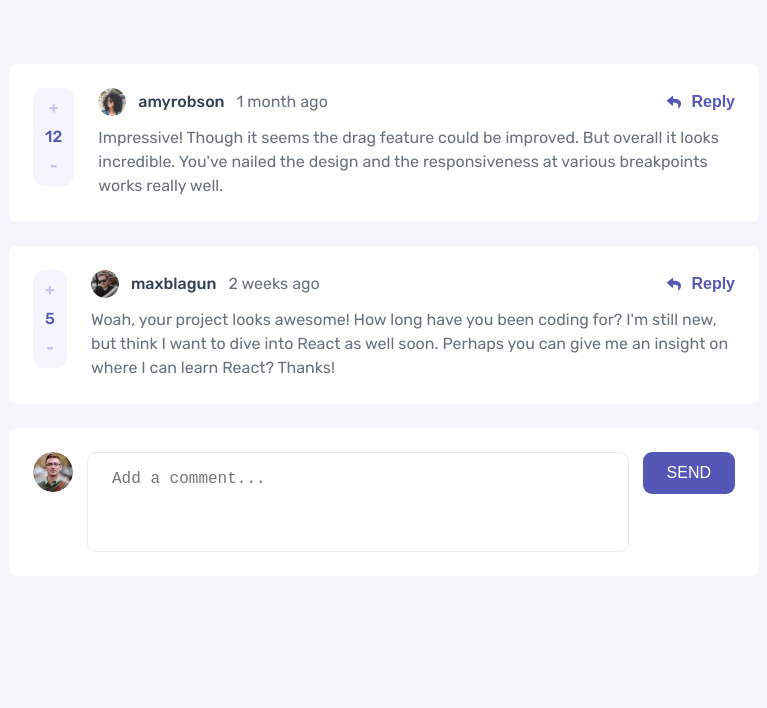
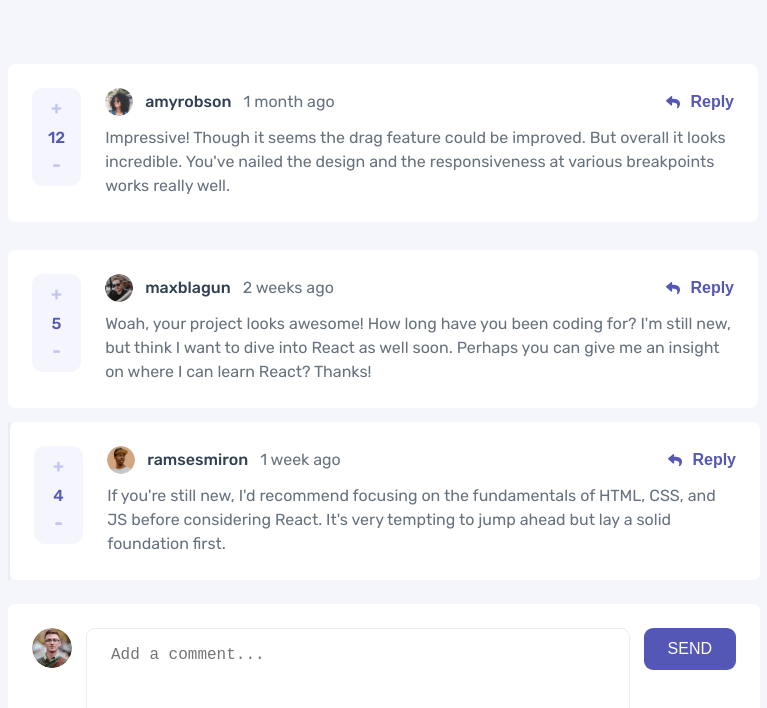
Before and after one commit to ameer005/interactive-comment-section, a React (Create React App) app: page / in a window 1280 px wide. Shown: the top 708 px of the page, without its empty margins (256-1023 px from the left). Built offline with nearby package versions, Linux system fonts and the light colour scheme.

Commit message:
added reply functionality

```diff
--- a/public/data.json
+++ b/public/data.json
@@ -42,24 +42,10 @@
           "replyingTo": "maxblagun",
           "user": {
             "image": {
-              "png": "./images/avatars/image-ramsesmiron.png",
-              "webp": "./images/avatars/image-ramsesmiron.webp"
+              "png": "./avatars/image-ramsesmiron.png",
+              "webp": "./avatars/image-ramsesmiron.webp"
             },
             "username": "ramsesmiron"
-          }
-        },
-        {
-          "id": 4,
-          "content": "I couldn't agree more with this. Everything moves so fast and it always seems like everyone knows the newest library/framework. But the fundamentals are what stay constant.",
-          "createdAt": "2 days ago",
-          "score": 2,
-          "replyingTo": "ramsesmiron",
-          "user": {
-            "image": {
-              "png": "./images/avatars/image-juliusomo.png",
-              "webp": "./images/avatars/image-juliusomo.webp"
-            },
-            "username": "juliusomo"
           }
         }
       ]
--- a/src/components/App.scss
+++ b/src/components/App.scss
@@ -30,6 +30,8 @@ ul {
 }
 
 .app {
+  // max-width: 75rem;
+
   padding: 6.4rem 0;
   display: flex;
   flex-direction: column;
--- a/src/components/addComment/AddComment.scss
+++ b/src/components/addComment/AddComment.scss
@@ -2,7 +2,6 @@
 
 .add-comment {
   background-color: $color-neutral-white;
-  max-width: 75rem;
   padding: 2.4rem;
   border-radius: 0.7rem;
 
--- a/src/components/commentList/CommentList.js
+++ b/src/components/commentList/CommentList.js
@@ -9,9 +9,9 @@ const CommentList = () => {
 
   if (data.status !== "success") return;
 
-  const renderList = data.comments.comments.map((comment) => (
-    <Comments key={comment.id} data={comment} />
-  ));
+  const renderList = data.comments.comments.map((comment) => {
+    return <Comments key={comment.id} data={comment} />;
+  });
 
   return <div className="comment-list">{renderList}</div>;
 };
--- a/src/components/commentList/CommentList.scss
+++ b/src/components/commentList/CommentList.scss
@@ -3,5 +3,5 @@
 .comment-list {
   display: flex;
   flex-direction: column;
-  gap: 2.4rem;
+  gap: 1.4rem;
 }
--- a/src/components/comments/Comments.js
+++ b/src/components/comments/Comments.js
@@ -1,4 +1,5 @@
 import React, { useState } from "react";
+import { useSelector } from "react-redux";
 import "./Comments.scss";
 import { useDispatch } from "react-redux";
 
@@ -7,12 +8,23 @@ import CommentTemp from "../resuabelComponents/commentTemp/CommentTemp";
 import {
   updateComment,
   deleteComment,
+  commentUpVote,
+  commentDownVote,
+  addReply,
 } from "../../features/comments/commentSlice";
 import DeleteModal from "../modal/DeleteModal";
+import Replies from "../../replies/Replies";
+import { getAllCommentData } from "../../features/comments/commentSlice";
+import { v4 as uuidv4 } from "uuid";
 
 const Comments = ({ data }) => {
+  const data2 = useSelector(getAllCommentData);
+  const currentUser2 = data2.comments.currentUser;
+
   const [edit, setEdit] = useState(false);
   const [editText, setEditText] = useState(data.content);
+  const [reply, setReply] = useState(false);
+  const [replyText, setReplyText] = useState(`@${data.user.username} `);
   const [modalShow, setModalShow] = useState(false);
 
   const dispatch = useDispatch();
@@ -46,7 +58,7 @@ const Comments = ({ data }) => {
   const btnEditOrReply = () => {
     if (!data.currentUser) {
       return (
-        <button className="btn btn--blue">
+        <button onClick={() => setReply(true)} className="btn btn--blue">
           <svg
             className="icon"
             width="14"
@@ -75,6 +87,15 @@ const Comments = ({ data }) => {
     );
   };
 
+  // UPVOTE AND DOWNVOTE
+  const upVote = () => {
+    dispatch(commentUpVote(data.id));
+  };
+
+  const downVote = () => {
+    dispatch(commentDownVote(data.id));
+  };
+
   // EDITING FUNCTIOANLITY
   const onSubmitEdit = (e) => {
     e.preventDefault();
@@ -98,6 +119,9 @@ const Comments = ({ data }) => {
           btnEditOrReply={btnEditOrReply}
           currentUser={currentUser}
           content={data.content}
+          upVote={upVote}
+          downVote={downVote}
+          className="comment--comment"
         />
       );
 
@@ -107,6 +131,9 @@ const Comments = ({ data }) => {
         btnDelte={btnDelte}
         btnEditOrReply={btnEditOrReply}
         currentUser={currentUser}
+        upVote={upVote}
+        downVote={downVote}
+        className="comment--comment"
         content={
           <InputField
             btnName="update"
@@ -126,9 +153,64 @@ const Comments = ({ data }) => {
     setModalShow(false);
   };
 
+  // REPLYING FUCTIONALITY
+  const onSubmitReply = (e) => {
+    e.preventDefault();
+
+    const userObject = {
+      id: uuidv4(),
+      content: replyText,
+      createdAt: "5 min ago",
+      score: 0,
+      currentUser: true,
+      replyingTo: data.user.username,
+      replyingToId: data.id,
+      user: {
+        image: {
+          png: currentUser2.image.png,
+          webp: currentUser2.image.webp,
+        },
+        username: currentUser2.username,
+      },
+    };
+
+    dispatch(addReply(userObject));
+
+    setReply(false);
+  };
+  const replyInput = () => {
+    if (!reply) return null;
+
+    return (
+      <div className="add-comment">
+        <img
+          src={currentUser2.image.png}
+          className="img__current-user"
+          alt="current user pic"
+        />
+        <InputField
+          term={replyText}
+          setTerm={setReplyText}
+          onSubmit={onSubmitReply}
+          btnName="Reply"
+        />
+      </div>
+    );
+  };
+
+  const replyComments = () => {
+    if (data.replies.lenght === 0) return null;
+
+    return data.replies.map((reply) => <Replies key={reply.id} data={reply} />);
+  };
+
   return (
     <>
       {editOrNot()}
+      {replyInput()}
+      <div className="comment-container">
+        <div className="reply-container">{replyComments()}</div>
+      </div>
       {modalShow ? (
         <DeleteModal setModalShow={setModalShow} onDelete={onDelete} />
       ) : null}
--- a/src/components/comments/Comments.scss
+++ b/src/components/comments/Comments.scss
@@ -1 +1,16 @@
 @import "../../common/cssVariables.scss";
+
+.comment-container {
+  // margin-top: 1.2rem;
+  // margin-bottom: 1.2rem;
+}
+
+.reply-container {
+  // margin-left: 5rem;
+  border-left: 2px solid $color-neutral-gray-1;
+
+  display: flex;
+  flex-direction: column;
+  align-items: flex-end;
+  gap: 1.8rem;
+}
--- a/src/components/resuabelComponents/commentTemp/CommentTemp.js
+++ b/src/components/resuabelComponents/commentTemp/CommentTemp.js
@@ -3,11 +3,15 @@ import "./CommentTemp.scss";
 
 const CommentTemp = (props) => {
   return (
-    <div className="comment">
+    <div className={`comment`}>
       <div className="upvote">
-        <div className="upvote__btn">+</div>
+        <div onClick={props.upVote} className="upvote__btn">
+          +
+        </div>
         <div className="upvote__count">{props.data.score}</div>
-        <div className="upvote__btn">-</div>
+        <div onClick={props.downVote} className="upvote__btn">
+          -
+        </div>
       </div>
 
       <div className="comment-content">
--- a/src/components/resuabelComponents/commentTemp/CommentTemp.scss
+++ b/src/components/resuabelComponents/commentTemp/CommentTemp.scss
@@ -7,9 +7,13 @@
   border-radius: 0.7rem;
 
   display: grid;
-  grid-template-columns: auto 1fr;
+  grid-template-columns: 7% 1fr;
   align-items: start;
   gap: 2.4rem;
+
+  &--reply {
+    max-width: 65rem;
+  }
 
   .form {
     display: flex;
@@ -26,16 +30,21 @@
   flex-direction: column;
   justify-content: center;
   align-items: center;
-  gap: 1rem;
+  gap: 0.8rem;
   background-color: $color-primary-blue-3;
   padding: 1rem 1.2rem;
   border-radius: 1.1rem;
 
   &__btn {
     color: $color-primary-blue-2;
-    font-weight: 1.8rem;
+    font-size: 1.8rem;
     font-weight: 700;
     cursor: pointer;
+    transition: all 0.1s;
+
+    &:hover {
+      color: $color-primary-blue-1;
+    }
   }
 
   &__count {
--- a/src/features/comments/commentSlice.js
+++ b/src/features/comments/commentSlice.js
@@ -36,6 +36,22 @@ const commentSlice = createSlice({
 
       state.comments.comments = afterDelete;
     },
+    commentUpVote: (state, { payload }) => {
+      state.comments.comments.forEach((comment) => {
+        if (comment.id === payload) comment.score++;
+      });
+    },
+    commentDownVote: (state, { payload }) => {
+      state.comments.comments.forEach((comment) => {
+        if (comment.id === payload) comment.score--;
+      });
+    },
+    addReply: (state, { payload }) => {
+      state.comments.comments.forEach((comment) => {
+        if (comment.id === payload.replyingToId) comment.replies.push(payload);
+      });
+      console.log(payload);
+    },
   },
 
   extraReducers: {
@@ -52,7 +68,13 @@ const commentSlice = createSlice({
   },
 });
 
-export const { addComment, updateComment, deleteComment } =
-  commentSlice.actions;
+export const {
+  addComment,
+  updateComment,
+  deleteComment,
+  commentUpVote,
+  commentDownVote,
+  addReply,
+} = commentSlice.actions;
 export const getAllCommentData = (state) => state.comments;
 export default commentSlice.reducer;
--- /dev/null
+++ b/src/replies/Replies.js
@@ -0,0 +1,99 @@
+import React, { useState } from "react";
+import { useDispatch } from "react-redux";
+import "./Replies.scss";
+
+import CommentTemp from "../components/resuabelComponents/commentTemp/CommentTemp";
+import DeleteModal from "../components/modal/DeleteModal";
+import InputField from "../components/resuabelComponents/inputField/InputField";
+
+const Replies = ({ data }) => {
+  const [edit, setEdit] = useState(false);
+  const [editText, setEditText] = useState(data.content);
+  const [modalShow, setModalShow] = useState(false);
+
+  const currentUser = () => {
+    return data.currentUser ? (
+      <div className="profile__currentuser">You</div>
+    ) : null;
+  };
+
+  // btn Delete
+  const btnDelte = () => {
+    if (!data.currentUser) return null;
+
+    return (
+      <button onClick={() => setModalShow(true)} className="btn btn--red">
+        <svg
+          className="icon"
+          width="12"
+          height="14"
+          xmlns="http://www.w3.org/2000/svg"
+        >
+          <path d="M1.167 12.448c0 .854.7 1.552 1.555 1.552h6.222c.856 0 1.556-.698 1.556-1.552V3.5H1.167v8.948Zm10.5-11.281H8.75L7.773 0h-3.88l-.976 1.167H0v1.166h11.667V1.167Z" />
+        </svg>
+        Delete
+      </button>
+    );
+  };
+
+  // edit or reply
+  const btnEditOrReply = () => {
+    if (!data.currentUser) {
+      return (
+        <button className="btn btn--blue">
+          <svg
+            className="icon"
+            width="14"
+            height="13"
+            xmlns="http://www.w3.org/2000/svg"
+          >
+            <path d="M.227 4.316 5.04.16a.657.657 0 0 1 1.085.497v2.189c4.392.05 7.875.93 7.875 5.093 0 1.68-1.082 3.344-2.279 4.214-.373.272-.905-.07-.767-.51 1.24-3.964-.588-5.017-4.829-5.078v2.404c0 .566-.664.86-1.085.496L.227 5.31a.657.657 0 0 1 0-.993Z" />
+          </svg>
+          Reply
+        </button>
+      );
+    }
+
+    return (
+      <button onClick={() => setEdit(true)} className="btn btn--blue">
+        <svg
+          className="icon"
+          width="14"
+          height="14"
+          xmlns="http://www.w3.org/2000/svg"
+        >
+          <path d="M13.479 2.872 11.08.474a1.75 1.75 0 0 0-2.327-.06L.879 8.287a1.75 1.75 0 0 0-.5 1.06l-.375 3.648a.875.875 0 0 0 .875.954h.078l3.65-.333c.399-.04.773-.216 1.058-.499l7.875-7.875a1.68 1.68 0 0 0-.061-2.371Zm-2.975 2.923L8.159 3.449 9.865 1.7l2.389 2.39-1.75 1.706Z" />
+        </svg>
+        Edit
+      </button>
+    );
+  };
+
+  const editOrNot = () => {
+    if (!edit)
+      return (
+        <CommentTemp
+          data={data}
+          btnDelte={btnDelte}
+          btnEditOrReply={btnEditOrReply}
+          currentUser={currentUser}
+          content={data.content}
+          className="comment--reply"
+        />
+      );
+
+    return (
+      <CommentTemp
+        data={data}
+        btnDelte={btnDelte}
+        btnEditOrReply={btnEditOrReply}
+        currentUser={currentUser}
+        className="comment--reply"
+      />
+    );
+  };
+
+  return <>{editOrNot()} </>;
+};
+
+export default Replies;
--- /dev/null
+++ b/src/replies/Replies.scss
@@ -0,0 +1 @@
+@import "../common/cssVariables.scss";
```
